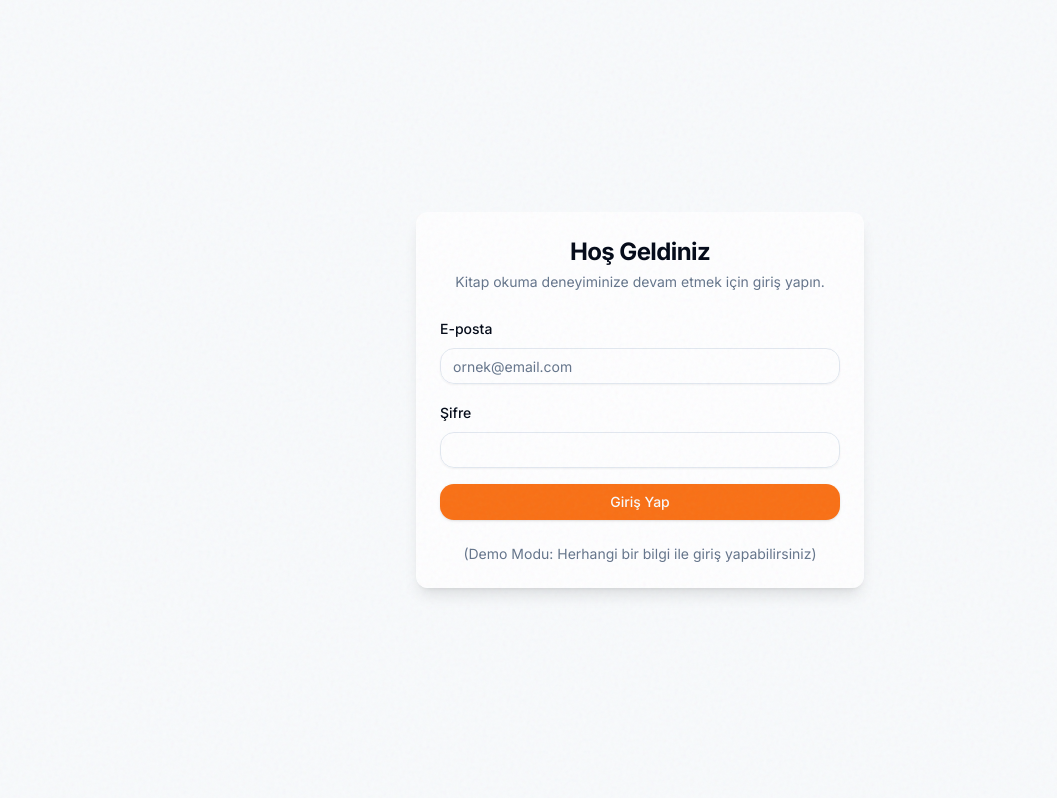
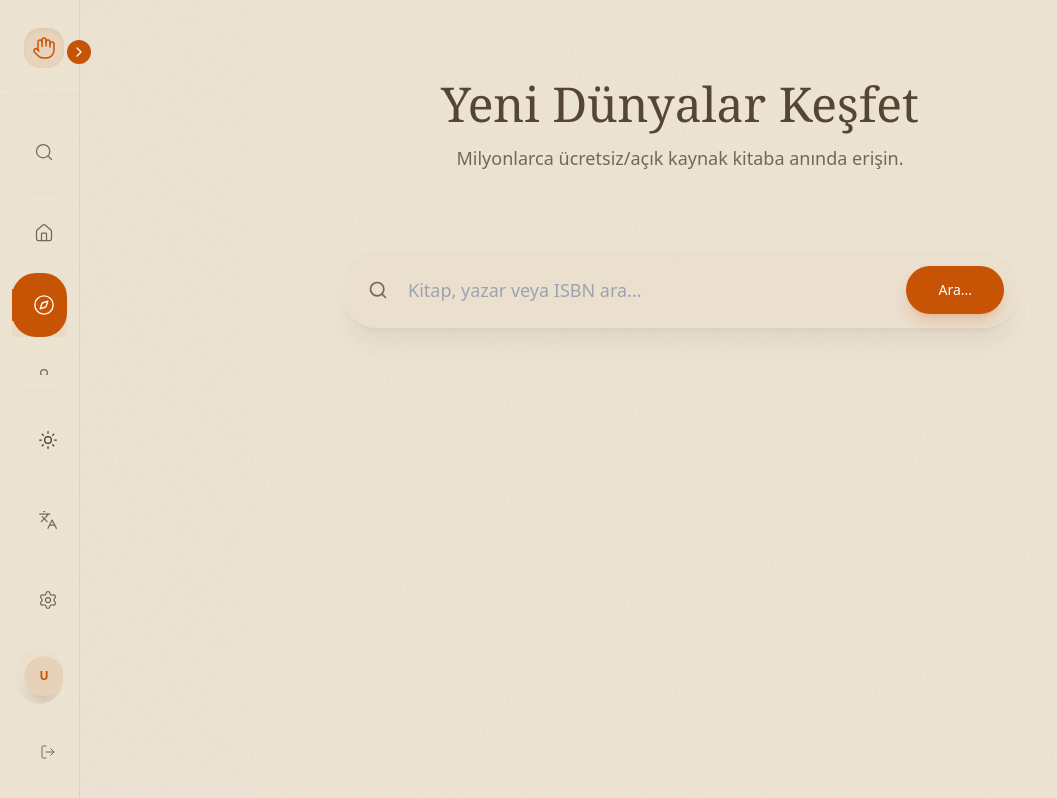
Before and after one commit to Teolojik/kitap-okuma-mvp, a React (Vite) app in the folder apps/web/: page /discover in a window 1280 px wide. Before the commit this address led to /login. Shown: the whole page, without its empty margins (0-1057 px from the left). Built offline with nearby package versions, Linux system fonts and the light colour scheme.

Commit message:
security: allow guest access and secure .env in gitignore

```diff
--- a/apps/web/src/App.tsx
+++ b/apps/web/src/App.tsx
@@ -38,13 +38,7 @@ function App() {
   return (
     <BrowserRouter>
       <Routes>
-        {!user ? (
-          <>
         <Route path="/login" element={<LoginPage />} />
-            <Route path="*" element={<Navigate to="/login" />} />
-          </>
-        ) : (
-          <>
         <Route element={<Layout />}>
           <Route path="/" element={<LibraryPage />} />
           <Route path="/book/:id" element={<BookDetails />} />
@@ -55,8 +49,6 @@ function App() {
           <Route path="/read/:id" element={<ReaderPage />} />
         </Route>
         <Route path="*" element={<Navigate to="/" />} />
-          </>
-        )}
       </Routes>
       <Toaster position="top-right" />
       <ReloadPrompt />
```
Also changed, not shown: 1 other file (tests, documents, lock files or other folders). Lines whose indentation alone changed are shown as unchanged.
